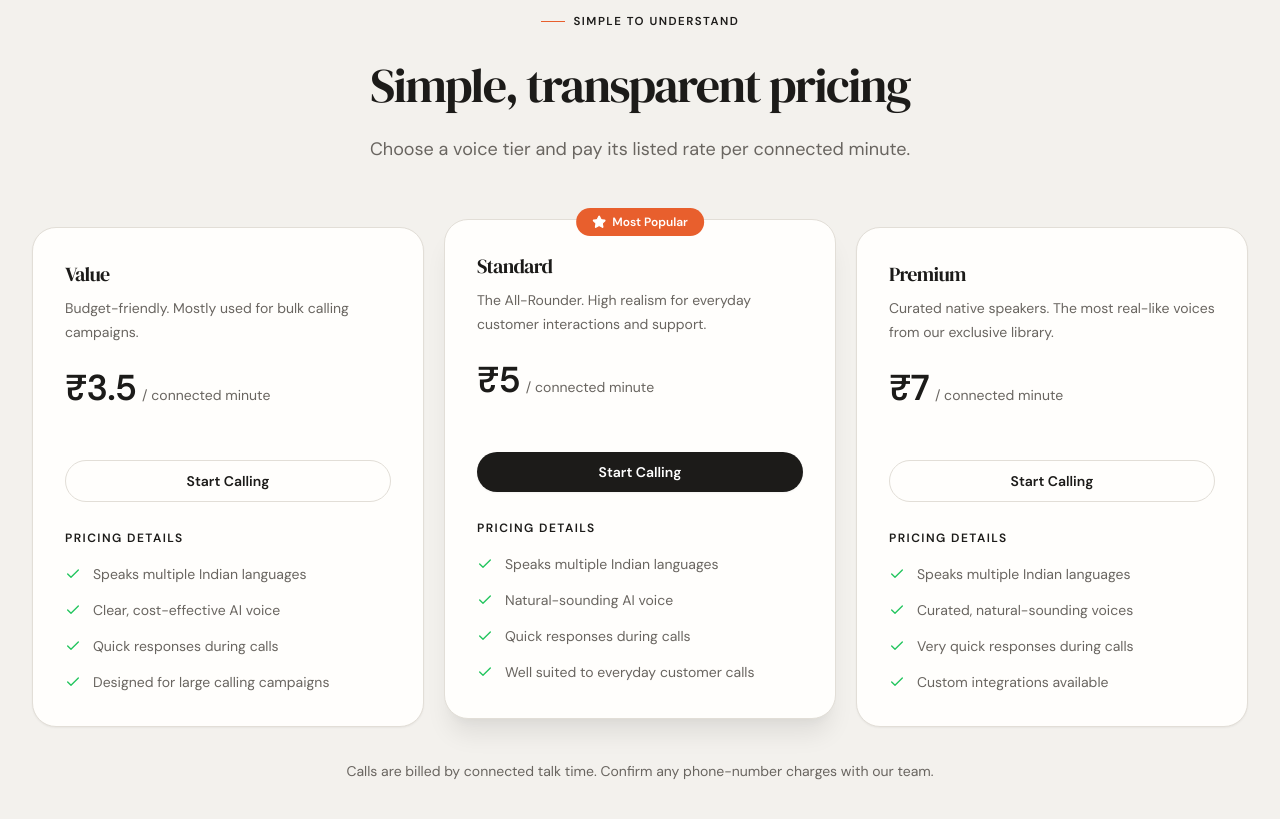
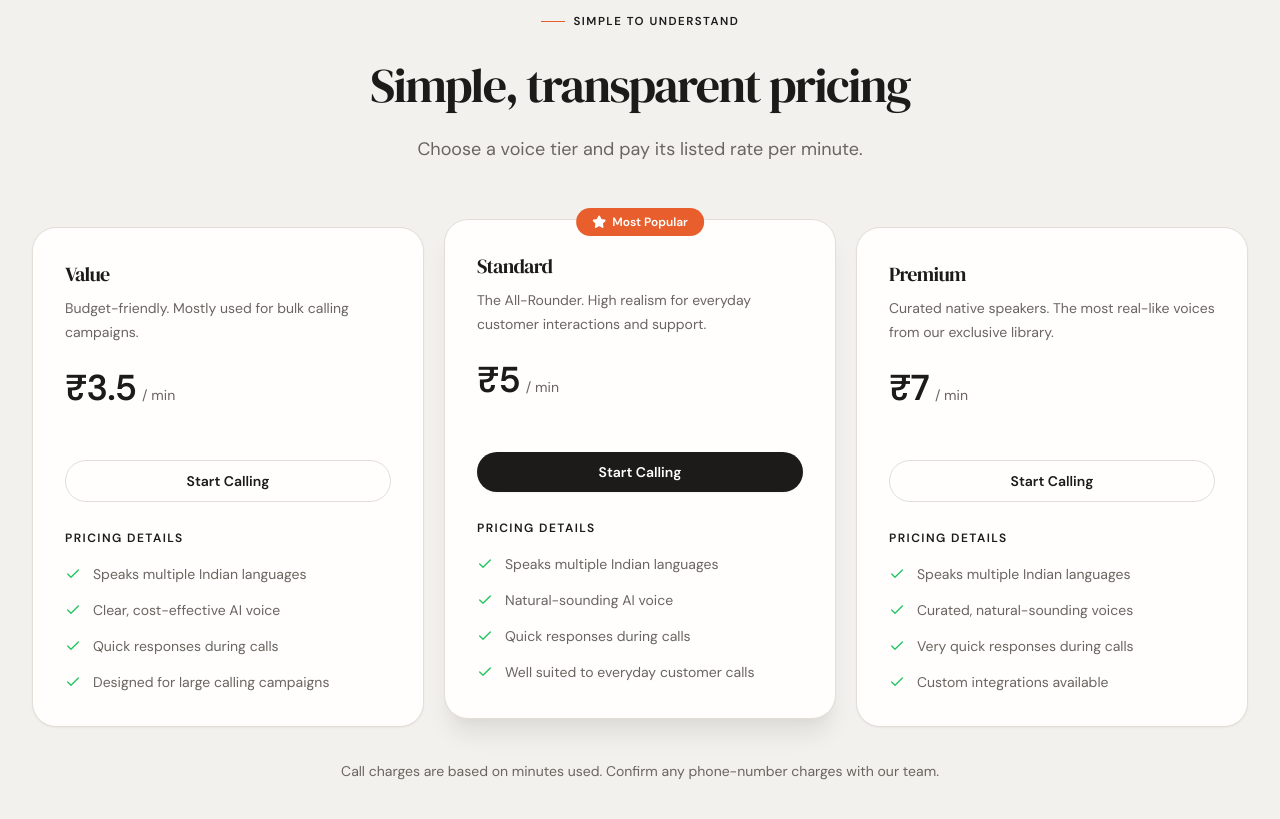
Before and after one commit to SaamStone/Vocalang, a Next.js app: page / in a window 1280 px wide. Shown: the part 6500-7319 px from the top of the page. Built offline with nearby package versions, Linux system fonts and the light colour scheme; no server answers.

Commit message:
Use per-minute pricing labels

```diff
--- a/src/app/page.tsx
+++ b/src/app/page.tsx
@@ -146,7 +146,7 @@ export default function HomePage() {
 
       <section id="pricing" className="scroll-mt-24 bg-[rgb(var(--color-muted))] px-4 py-20 sm:px-6 sm:py-28 lg:px-8">
         <div className="mx-auto max-w-7xl">
-          <SectionIntro eyebrow="Simple to understand" title={t("pricing.title")} body="Choose a voice tier and pay its listed rate per connected minute." />
+          <SectionIntro eyebrow="Simple to understand" title={t("pricing.title")} body="Choose a voice tier and pay its listed rate per minute." />
           <PricingPlans plans={pricingPlans} />
         </div>
       </section>
--- a/src/components/shared/PricingPlans.tsx
+++ b/src/components/shared/PricingPlans.tsx
@@ -34,7 +34,7 @@ export function PricingPlans({ plans }: { plans: readonly PricingPlan[] }) {
                 <div className="mt-6 min-h-[5.25rem]">
                   <div className="flex items-baseline gap-1.5">
                     <span className="text-4xl font-semibold tracking-tight text-[rgb(var(--color-foreground))]">₹{plan.perMinuteRate}</span>
-                    <span className="text-sm text-[rgb(var(--color-muted-foreground))]">/ connected minute</span>
+                    <span className="text-sm text-[rgb(var(--color-muted-foreground))]">/ min</span>
                   </div>
                 </div>
 
@@ -57,7 +57,7 @@ export function PricingPlans({ plans }: { plans: readonly PricingPlan[] }) {
         })}
       </div>
       <p className="mx-auto -mt-12 mb-16 max-w-3xl text-center text-sm leading-6 text-[rgb(var(--color-muted-foreground))]">
-        Calls are billed by connected talk time. Confirm any phone-number charges with our team.
+        Call charges are based on minutes used. Confirm any phone-number charges with our team.
       </p>
     </>
   );
--- a/src/lib/i18n/index.ts
+++ b/src/lib/i18n/index.ts
@@ -86,7 +86,7 @@ const en = {
 
   // --- Pricing ---
   "pricing.title": "Simple, transparent pricing",
-  "pricing.subtitle": "Choose a voice tier and pay its listed rate per connected minute.",
+  "pricing.subtitle": "Choose a voice tier and pay its listed rate per minute.",
   "pricing.placeholder": "Pricing is subject to confirmation.",
   "pricing.perMinute": "per minute",
   "pricing.cta": "Get started",
```
